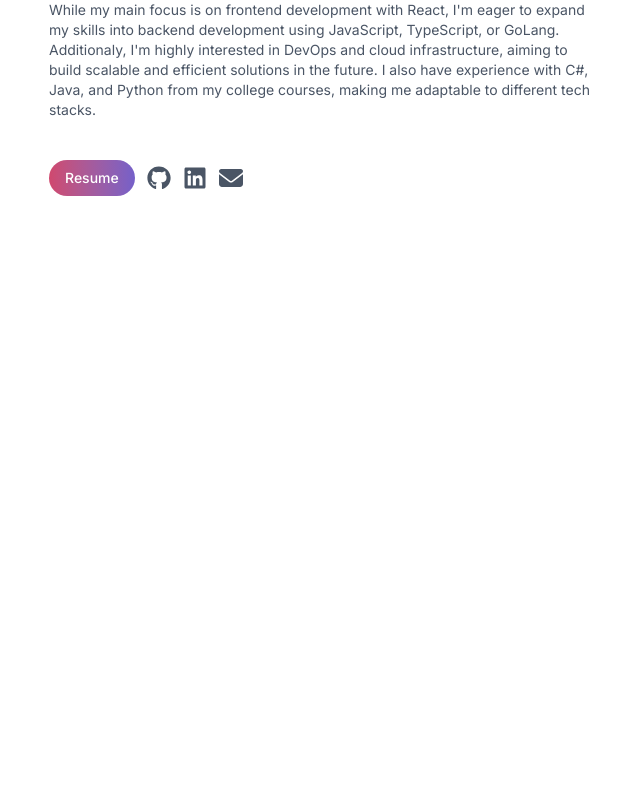
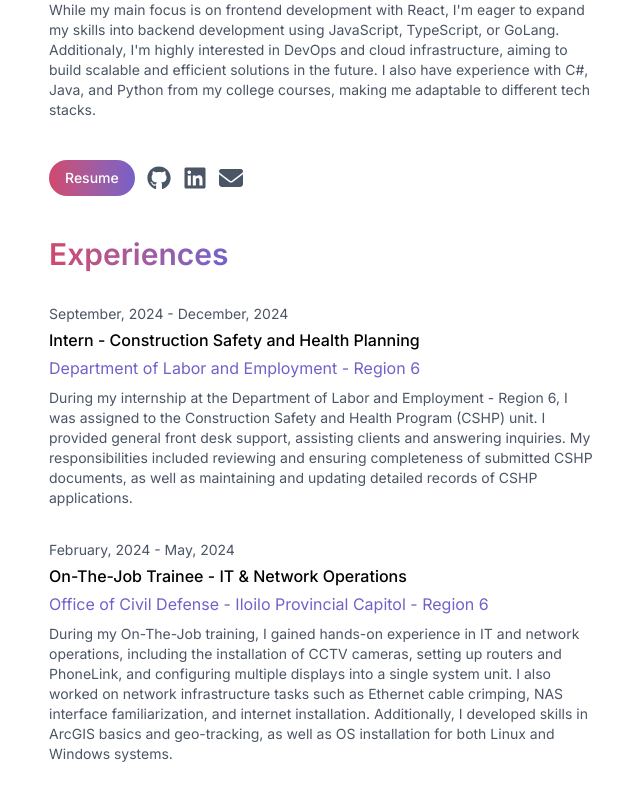
Before and after one commit to nnneninl/my-portfolio, a Next.js app: page / in a window 1280 px wide. Shown: the part 496-1296 px from the top of the page, without its empty margins (319-959 px from the left). Before the commit the page ends 800 px from the top, so only its background shows below. Built offline with nearby package versions, Linux system fonts and the light colour scheme.

Commit message:
feat: add `Experiences` section

```diff
--- a/src/app/page.tsx
+++ b/src/app/page.tsx
@@ -19,7 +19,7 @@ export default function Home() {
           transition={{ duration: 0.8 }}
           className="flex items-center justify-between mb-12"
         >
-          <div className="w-20 h-20 rounded-full overflow-hidden flex items-center justify-center bg-black text-white dark:bg-white dark:text-black transition-colors duration-300 hover:font-bold">
+          <div className="w-20 h-20 rounded-full overflow-hidden flex items-center justify-center bg-gradient-to-r from-[#d0486e] to-[#7560c9] text-white font-bold text-2xl">
             NF
           </div>
           <ThemeToggle />
@@ -53,6 +53,7 @@ export default function Home() {
               <h2 className="text-lg font-semibold">
                 Crafting Web Experiences & Exploring Cloud Tech
               </h2>
+
               <p className="text-gray-600 text-sm dark:text-gray-400 max-w-2xl">
                 I&apos;m a Computer Science graduate with a strong passion for
                 web development. During my thesis, I honed my skills in frontend
@@ -61,6 +62,7 @@ export default function Home() {
                 Linux using Tmux and Neovim but am flexible and comfortable
                 working with Windows and Visual Studio Code when needed.
               </p>
+
               <p className="text-gray-600 text-sm dark:text-gray-400 max-w-2xl">
                 While my main focus is on frontend development with React,
                 I&apos;m eager to expand my skills into backend development
@@ -101,6 +103,71 @@ export default function Home() {
               </Link>
             </motion.div>
           </section>
+
+          <motion.section
+            initial={{ opacity: 0, y: 100 }}
+            animate={{ opacity: 1, y: 0 }}
+            transition={{ duration: 0.8 }}
+            className="space-y-8"
+            id="experiences"
+          >
+            <h2 className="text-3xl font-semibold bg-gradient-to-r from-[#d0486e] to-[#7560c9] bg-clip-text text-transparent inline-block">
+              Experiences
+            </h2>
+
+            <div className="space-y-2">
+              <div className="flex items-center justify-between">
+                <div className="space-y-1">
+                  <p className="text-gray-600 dark:text-gray-400 text-sm">
+                    September, 2024 - December, 2024
+                  </p>
+                  <p className="font-medium">
+                    Intern - Construction Safety and Health Planning
+                  </p>
+                  <p className="text-[#7560c9]">
+                    Department of Labor and Employment - Region 6
+                  </p>
+                </div>
+              </div>
+              <p className="text-gray-600 dark:text-gray-400 text-sm">
+                During my internship at the Department of Labor and Employment -
+                Region 6, I was assigned to the Construction Safety and Health
+                Program (CSHP) unit. I provided general front desk support,
+                assisting clients and answering inquiries. My responsibilities
+                included reviewing and ensuring completeness of submitted CSHP
+                documents, as well as maintaining and updating detailed records
+                of CSHP applications.
+              </p>
+            </div>
+
+            <div className="space-y-2">
+              <div className="flex items-center justify-between">
+                <div className="space-y-1">
+                  <p className="text-gray-600 dark:text-gray-400 text-sm">
+                    February, 2024 - May, 2024
+                  </p>
+                  <p className="font-medium">
+                    On-The-Job Trainee - IT & Network Operations
+                  </p>
+                  <p className="text-[#7560c9]">
+                    Office of Civil Defense - Iloilo Provincial Capitol - Region
+                    6
+                  </p>
+                </div>
+              </div>
+              <p className="text-gray-600 dark:text-gray-400 text-sm">
+                During my On-The-Job training, I gained hands-on experience in
+                IT and network operations, including the installation of CCTV
+                cameras, setting up routers and PhoneLink, and configuring
+                multiple displays into a single system unit. I also worked on
+                network infrastructure tasks such as Ethernet cable crimping,
+                NAS interface familiarization, and internet installation.
+                Additionally, I developed skills in ArcGIS basics and
+                geo-tracking, as well as OS installation for both Linux and
+                Windows systems.
+              </p>
+            </div>
+          </motion.section>
         </main>
       </div>
     </div>
```
